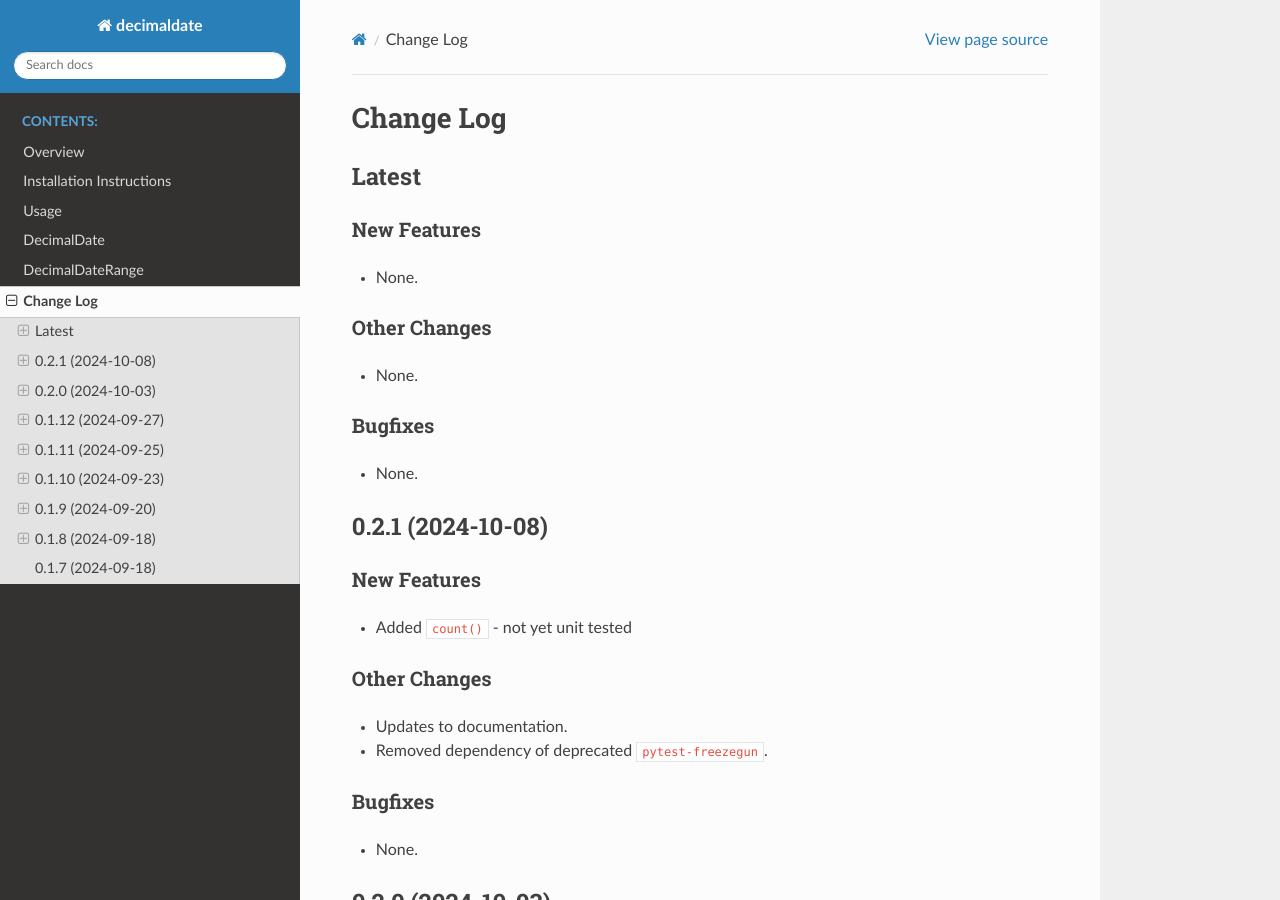
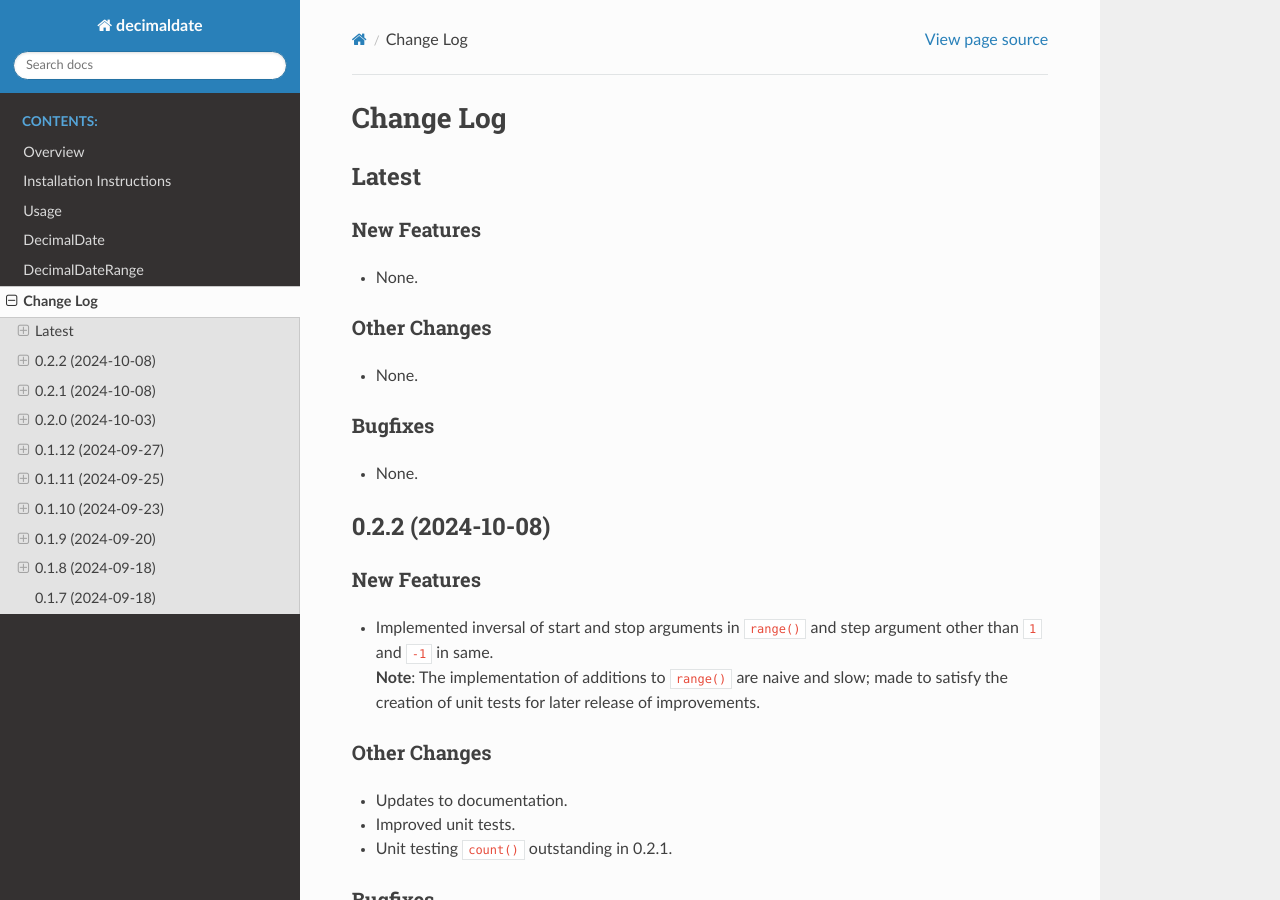
Before and after one commit to TorbenJakobsen/decimaldate, a Sphinx documentation site: the page built from docs/source/changelog.rst, in a window 1280 px wide and 900 px high. Built offline with Sphinx 7.4.7 and the Read the Docs theme 3.1.0, drawn with Linux system fonts in a browser that asks for light colours.

Commit message:
bump version to 0.2.2

```diff
--- a/README.rst
+++ b/README.rst
@@ -42,9 +42,9 @@
    :alt: Using black formatter
    :target: https://github.com/psf/black
 
-.. |commits-since| image:: https://img.shields.io/github/commits-since/TorbenJakobsen/decimaldate/v0.2.1.svg
+.. |commits-since| image:: https://img.shields.io/github/commits-since/TorbenJakobsen/decimaldate/v0.2.2.svg
    :alt: Commits since latest release
-   :target: https://github.com/TorbenJakobsen/decimaldate/compare/v0.2.1...main
+   :target: https://github.com/TorbenJakobsen/decimaldate/compare/v0.2.2...main
 
 .. |license| image:: https://img.shields.io/badge/License-BSD%203--Clause-blue.svg
    :alt: BSD 3 Clause
--- a/README_pypi.rst
+++ b/README_pypi.rst
@@ -27,9 +27,9 @@ A Python class to handle decimal dates on the form ``yyyymmdd``.
    :alt: Using black formatter
    :target: https://github.com/psf/black
 
-.. |commits-since| image:: https://img.shields.io/github/commits-since/TorbenJakobsen/decimaldate/v0.2.1.svg
+.. |commits-since| image:: https://img.shields.io/github/commits-since/TorbenJakobsen/decimaldate/v0.2.2.svg
    :alt: Commits since latest release
-   :target: https://github.com/TorbenJakobsen/decimaldate/compare/v0.2.1...main
+   :target: https://github.com/TorbenJakobsen/decimaldate/compare/v0.2.2...main
 
 .. |license| image:: https://img.shields.io/badge/License-BSD%203--Clause-blue.svg
    :alt: BSD 3-Clause
--- a/docs/source/changelog.rst
+++ b/docs/source/changelog.rst
@@ -15,6 +15,28 @@ Other Changes
 -------------
 
 * None.
+
+Bugfixes
+--------
+
+* None.
+
+======================
+  0.2.2 (2024-10-08)
+======================
+
+New Features
+------------
+
+* | Implemented inversal of start and stop arguments in ``range()`` and step argument other than ``1`` and ``-1`` in same.
+  | **Note**: The implementation of additions to ``range()`` are naive and slow; made to satisfy the creation of unit tests for later release of improvements.
+
+Other Changes
+-------------
+
+* Updates to documentation.
+* Improved unit tests.
+* Unit testing ``count()`` outstanding in 0.2.1.
 
 Bugfixes
 --------
--- a/docs/source/index.rst
+++ b/docs/source/index.rst
@@ -26,9 +26,9 @@
    :alt: Using black formatter
    :target: https://github.com/psf/black
 
-.. |commits-since| image:: https://img.shields.io/github/commits-since/TorbenJakobsen/decimaldate/v0.2.1.svg
+.. |commits-since| image:: https://img.shields.io/github/commits-since/TorbenJakobsen/decimaldate/v0.2.2.svg
    :alt: Commits since latest release
-   :target: https://github.com/TorbenJakobsen/decimaldate/compare/v0.2.1...main
+   :target: https://github.com/TorbenJakobsen/decimaldate/compare/v0.2.2...main
 
 .. |license| image:: https://img.shields.io/badge/License-BSD%203--Clause-blue.svg
    :alt: BSD 3 Clause
--- a/pyproject.toml
+++ b/pyproject.toml
@@ -1,6 +1,6 @@
 [project]
 name = "decimaldate"
-version = "0.2.1"
+version = "0.2.2"
 description = "A decimal date utility to handle integer dates on the form `yyyymmdd`."
 authors = [
     { name = "Torben Jakobsen", email = "torben.jakobsen@icloud.com" }
```
